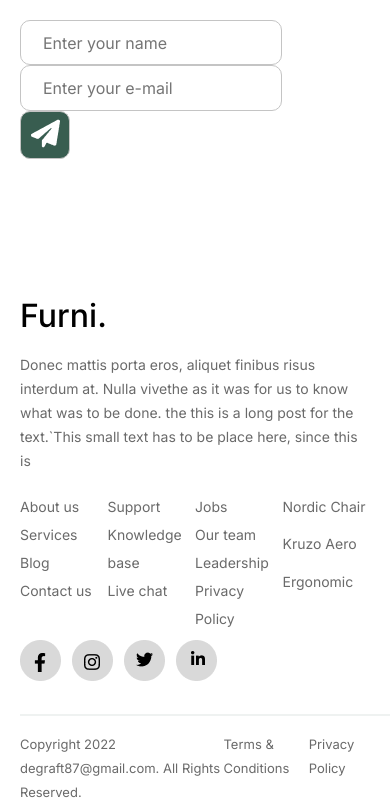
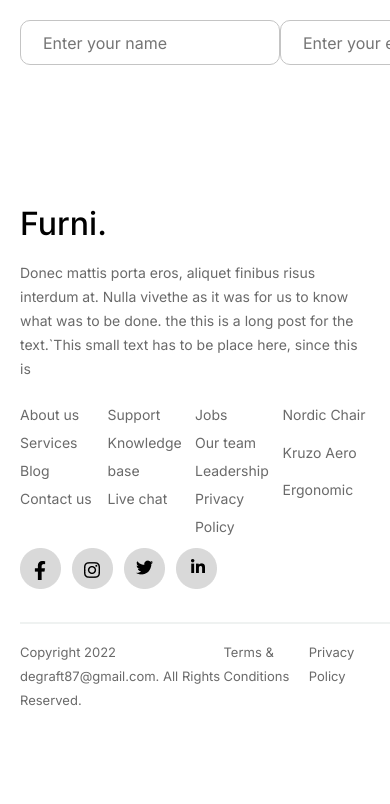
Before and after one commit to Teddyy27/Furni-Website, a plain HTML site: page index.html in a window 390 px wide. Shown: the part 5869-6673 px from the top of the page. After the commit the page ends 6581 px from the top, so only its background shows below. Drawn offline with nearby package versions, Linux system fonts and the light colour scheme.

Commit message:
second more

```diff
--- a/scss/style.scss
+++ b/scss/style.scss
@@ -1127,10 +1127,10 @@
                         margin-bottom: 80px;
                     }
                 }
-                .input-part{
-                    flex-direction: column;
-                    justify-content: space-between;
-                }
+                // .input-part{
+                //     flex-direction: column;
+                //     justify-content: space-between;
+                // }
 
                 .couch-last-page{
                     display: none;
```
Also changed, not shown: scss/style.css, 1 other file.
